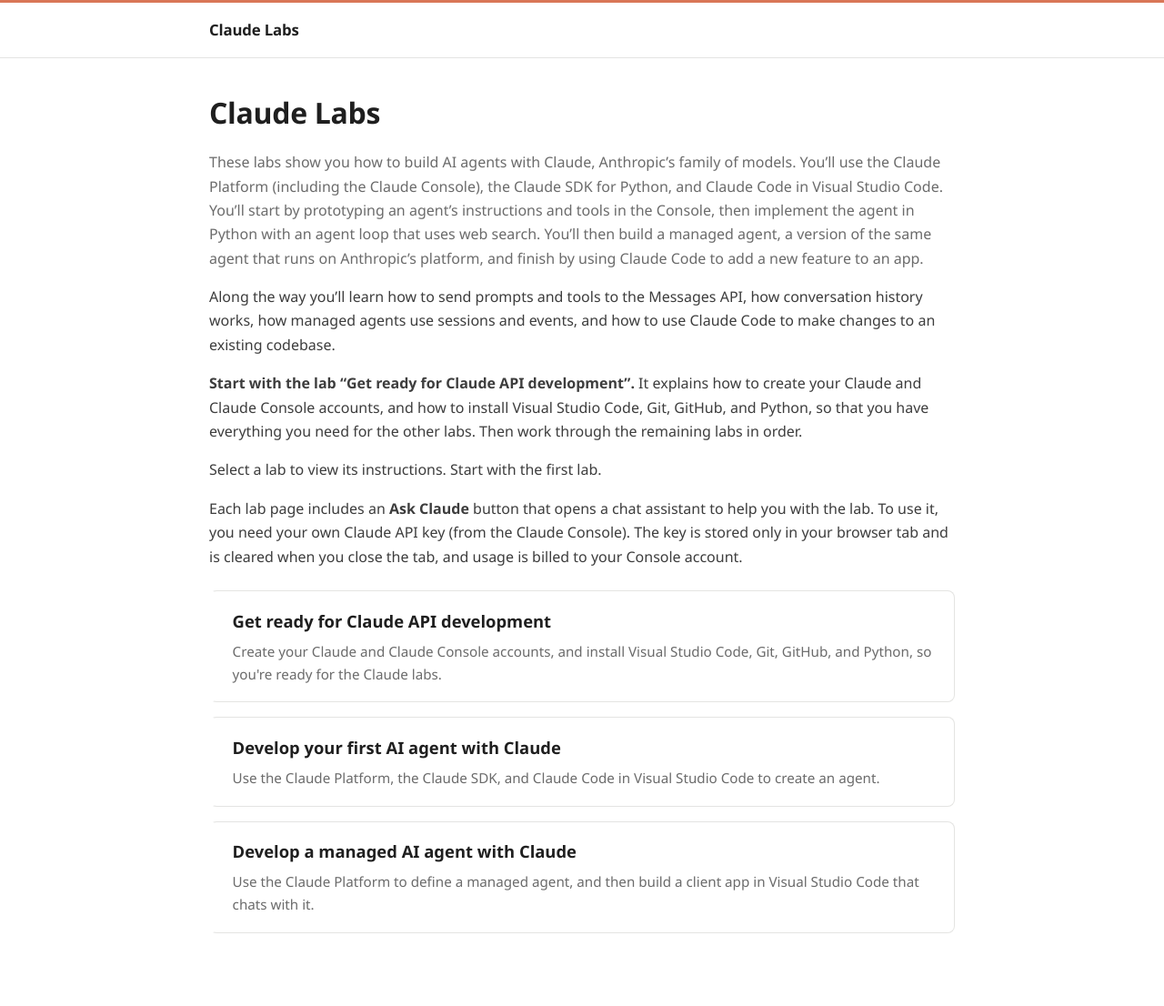
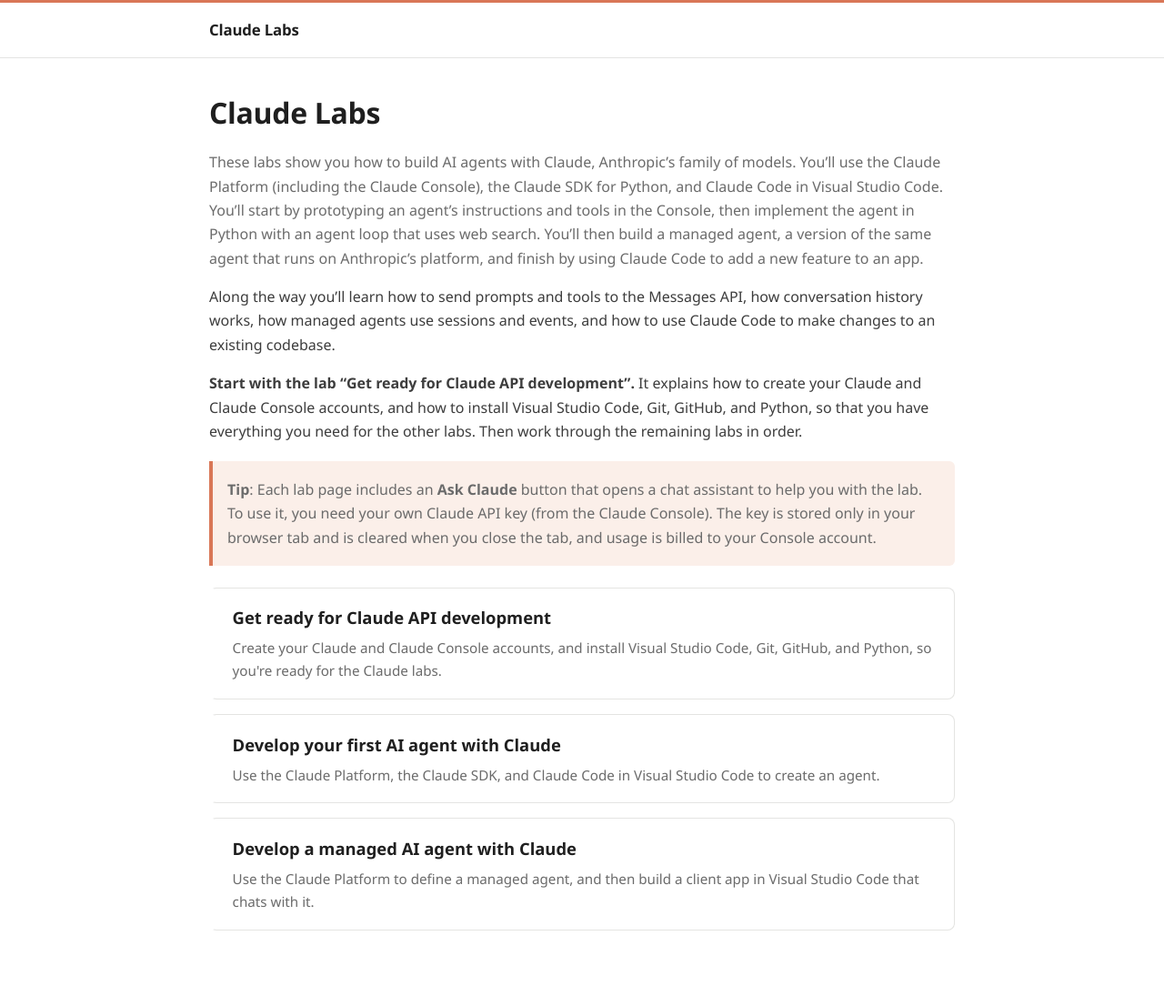
Before and after one commit to GraemeMalcolm/claude-labs, a Jekyll site: the page built from index.md, in a window 1280 px wide. Shown: the whole page at 91% size. Built offline with Jekyll 4.4.1, drawn with Linux system fonts in a browser that asks for light colours.

Commit message:
Minor update to Index.md

```diff
--- a/index.md
+++ b/index.md
@@ -7,9 +7,7 @@ title: Claude Labs
 
 {% include labs-overview.md %}
 
-Select a lab to view its instructions. Start with the first lab.
-
-Each lab page includes an **Ask Claude** button that opens a chat assistant to help you with the lab. To use it, you need your own Claude API key (from the Claude Console). The key is stored only in your browser tab and is cleared when you close the tab, and usage is billed to your Console account.
+> **Tip**: Each lab page includes an **Ask Claude** button that opens a chat assistant to help you with the lab. To use it, you need your own Claude API key (from the Claude Console). The key is stored only in your browser tab and is cleared when you close the tab, and usage is billed to your Console account.
 
 {% assign labs = site.pages | where_exp: "doc", "doc.path contains 'Instructions/'" | sort: "path" %}
 <ul class="lab-list">
```
